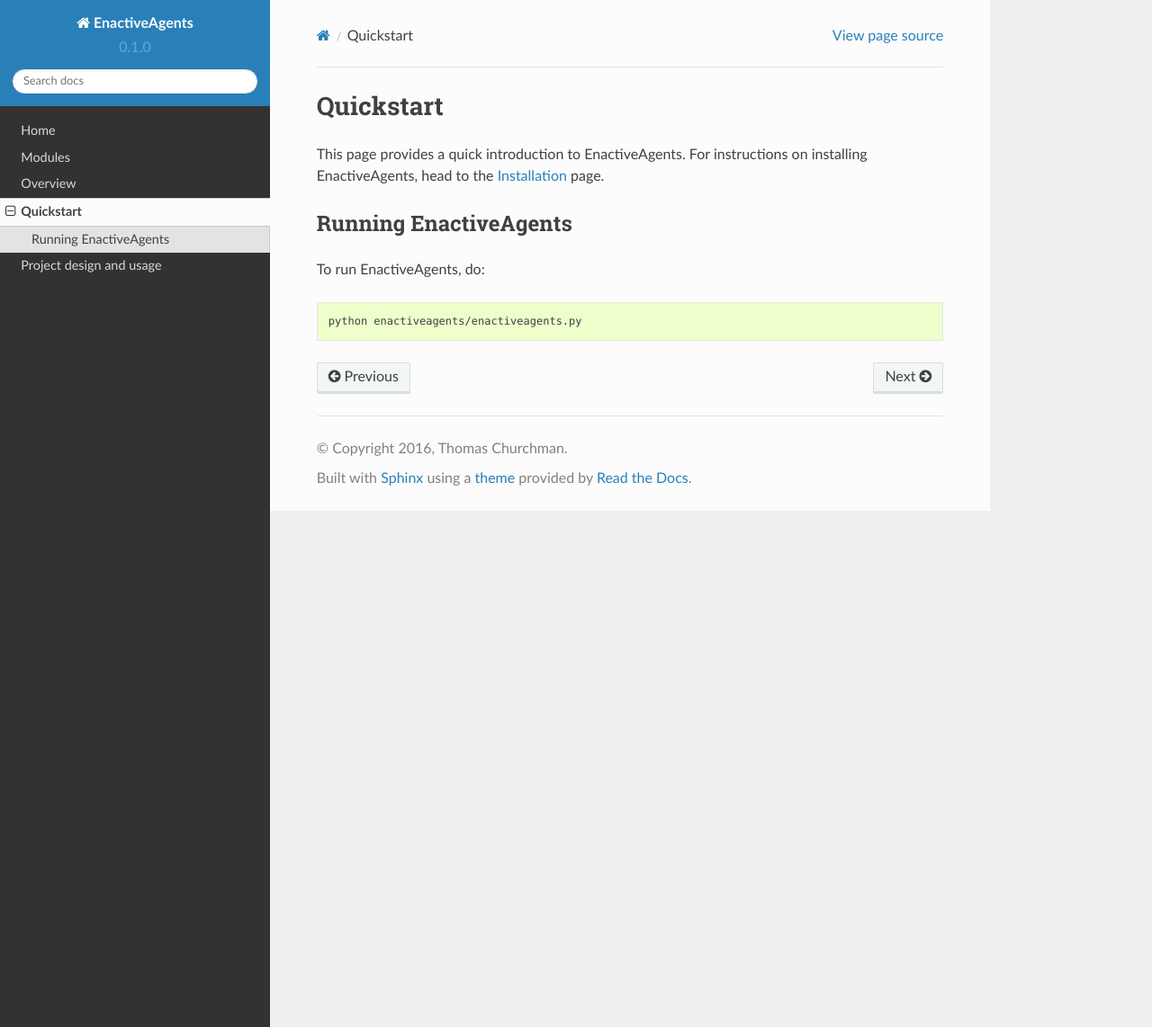
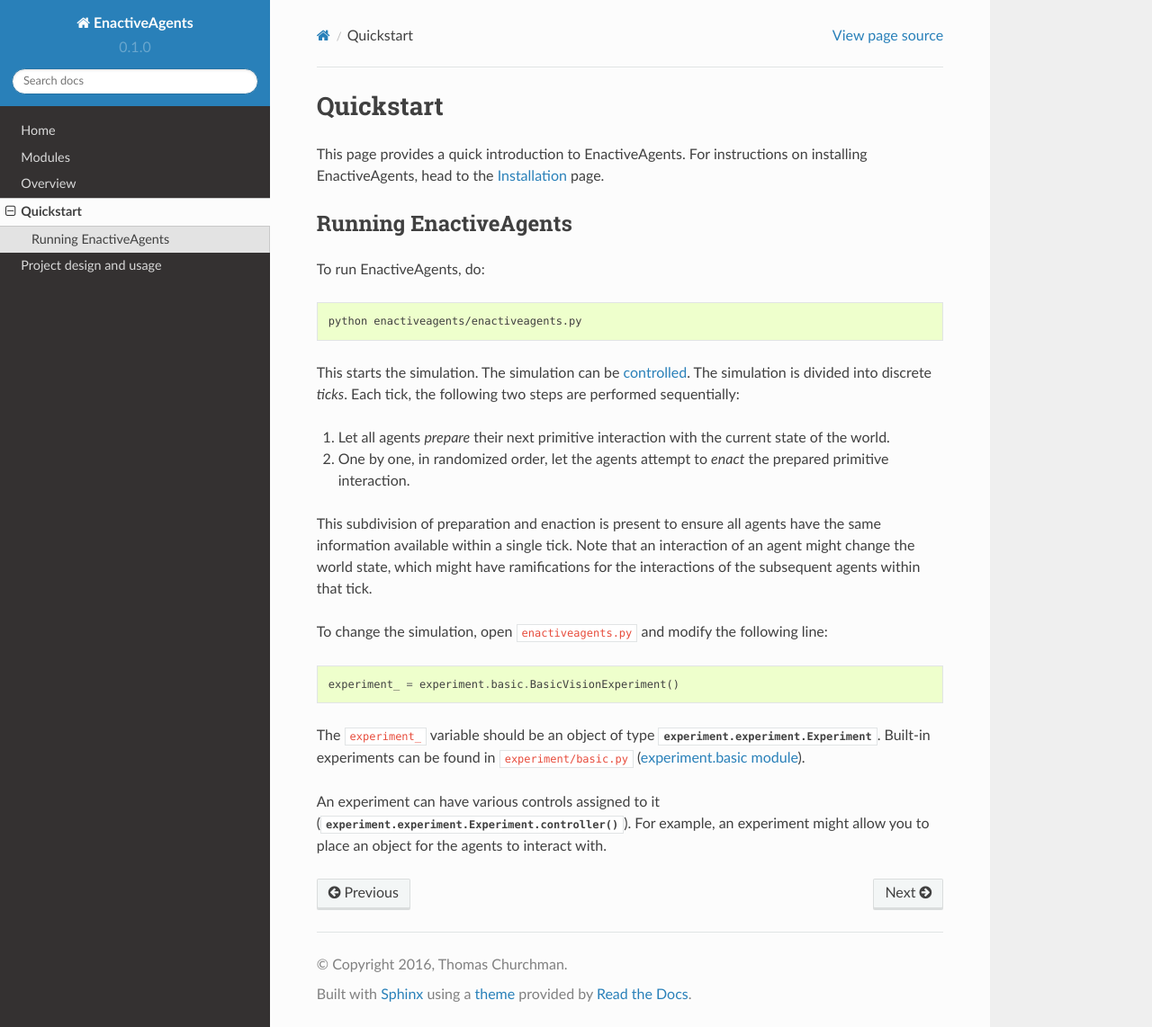
Before and after one commit to Beskhue/enactive-agents, a Sphinx documentation site: the page built from docs/quickstart.rst, in a window 1280 px wide and 1142 px high. Shown: the whole window at 90% size. Built offline with Sphinx 7.4.7 and the Read the Docs theme 2.0.0, drawn with Linux system fonts in a browser that asks for light colours; pages that are not in the unit, such as notebooks, are missing from menus.

Commit message:
Improve quickstart documentation.

```diff
--- a/docs/quickstart.rst
+++ b/docs/quickstart.rst
@@ -13,3 +13,20 @@ To run EnactiveAgents, do:
 .. code-block:: bash
 
     python enactiveagents/enactiveagents.py
+
+This starts the simulation. The simulation can be :doc:`controlled <usage.controls>`. The simulation is divided into discrete *ticks*. Each tick, the following two steps are performed sequentially:
+
+#. Let all agents *prepare* their next primitive interaction with the current state of the world.
+#. One by one, in randomized order, let the agents attempt to *enact* the prepared primitive interaction.
+
+This subdivision of preparation and enaction is present to ensure all agents have the same information available within a single tick. Note that an interaction of an agent might change the world state, which might have ramifications for the interactions of the subsequent agents within that tick.
+
+To change the simulation, open :code:`enactiveagents.py` and modify the following line:
+
+.. code-block:: python
+
+    experiment_ = experiment.basic.BasicVisionExperiment()
+
+The :code:`experiment_` variable should be an object of type :class:`experiment.experiment.Experiment`. Built-in experiments can be found in :code:`experiment/basic.py` (:doc:`experiment.basic`).
+
+An experiment can have various controls assigned to it (:meth:`experiment.experiment.Experiment.controller`). For example, an experiment might allow you to place an object for the agents to interact with.
```
